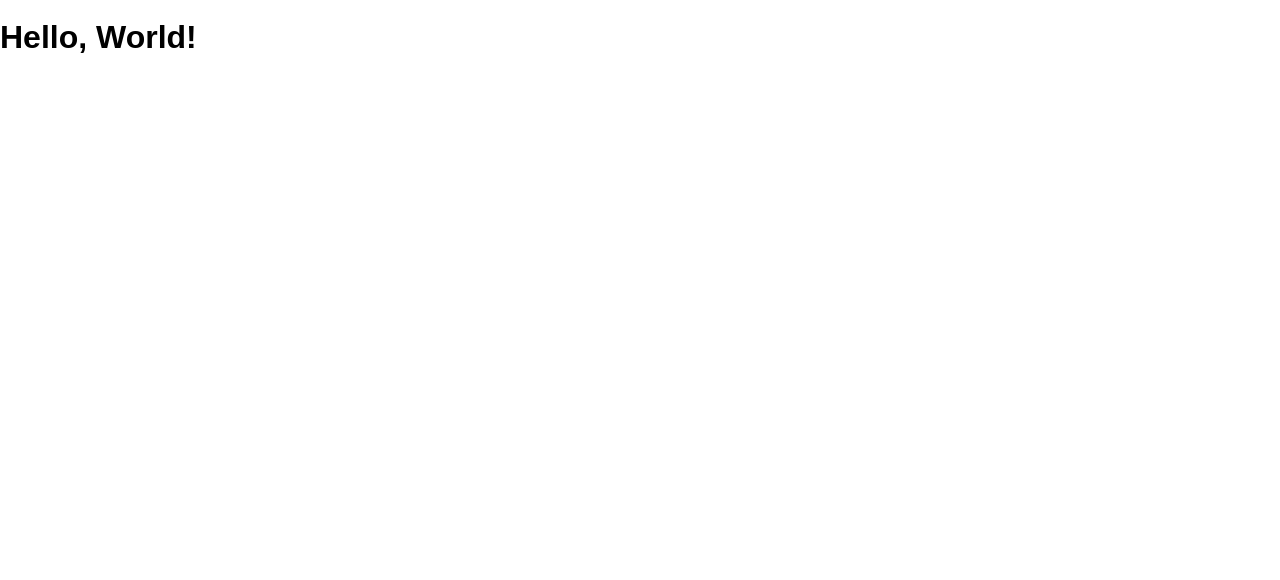
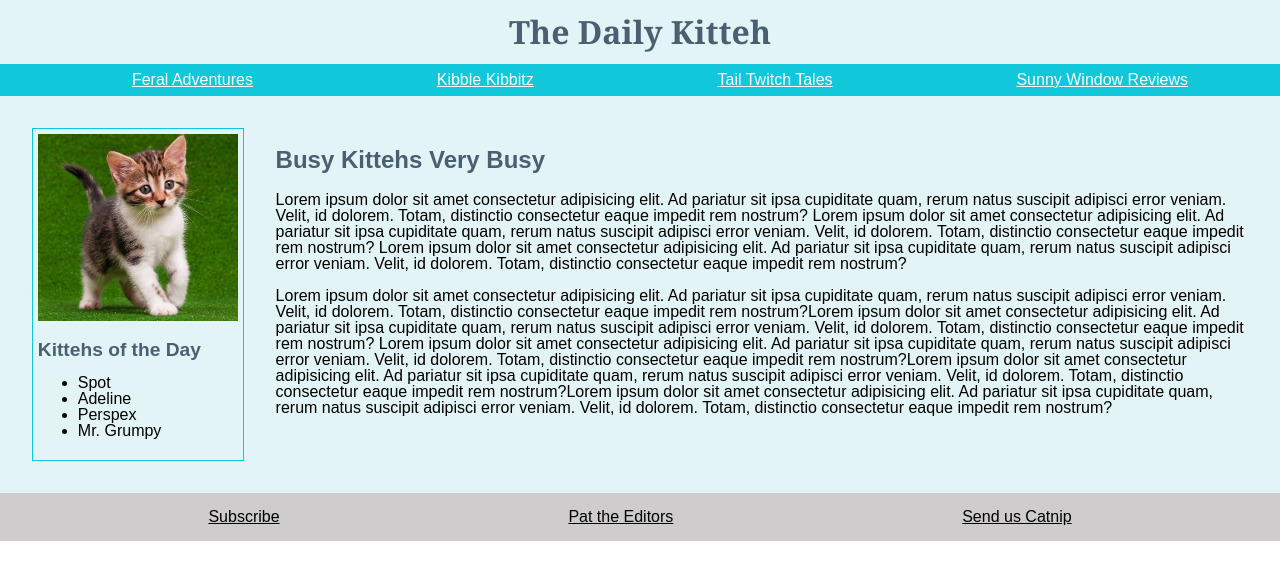
Before and after one commit to biancakbrown58/the-daily-kitteh, a website: page public/index.html in a window 1280 px wide. Drawn offline with Linux system fonts and the light colour scheme.

Commit message:
finished with explorer mode

```diff
--- a/public/index.html
+++ b/public/index.html
@@ -3,11 +3,76 @@
   <head lang="en">
     <meta charset="UTF-8" />
     <meta name="viewport" content="width=device-width, initial-scale=1" />
-    <title>y</title>
+    <title>The Daily Kitteh</title>
     <link rel="shortcut icon" href="/favicon.ico" />
     <link rel="stylesheet" href="/screen.css" />
   </head>
   <body>
-    <h1 class="hello-world">Hello, World!</h1>
+    <section class="header">
+      <h1>The Daily Kitteh</h1>
+    </section>
+    <section class="nav-bar">
+      <ul>
+        <li>Feral Adventures</li>
+        <li>Kibble Kibbitz</li>
+        <li>Tail Twitch Tales</li>
+        <li>Sunny Window Reviews</li>
+      </ul>
+    </section>
+    <section>
+      <aside>
+        <div class="highlight">
+          <img src="Kitten.jpg" alt="Cute Kitty" width="200" />
+          <h2>Kittehs of the Day</h2>
+          <ul>
+            <li>Spot</li>
+            <li>Adeline</li>
+            <li>Perspex</li>
+            <li>Mr. Grumpy</li>
+          </ul>
+        </div>
+        <div class="article">
+          <h2>Busy Kittehs Very Busy</h2>
+          <p>
+            Lorem ipsum dolor sit amet consectetur adipisicing elit. Ad pariatur
+            sit ipsa cupiditate quam, rerum natus suscipit adipisci error
+            veniam. Velit, id dolorem. Totam, distinctio consectetur eaque
+            impedit rem nostrum? Lorem ipsum dolor sit amet consectetur
+            adipisicing elit. Ad pariatur sit ipsa cupiditate quam, rerum natus
+            suscipit adipisci error veniam. Velit, id dolorem. Totam, distinctio
+            consectetur eaque impedit rem nostrum? Lorem ipsum dolor sit amet
+            consectetur adipisicing elit. Ad pariatur sit ipsa cupiditate quam,
+            rerum natus suscipit adipisci error veniam. Velit, id dolorem.
+            Totam, distinctio consectetur eaque impedit rem nostrum?
+          </p>
+          <p>
+            Lorem ipsum dolor sit amet consectetur adipisicing elit. Ad pariatur
+            sit ipsa cupiditate quam, rerum natus suscipit adipisci error
+            veniam. Velit, id dolorem. Totam, distinctio consectetur eaque
+            impedit rem nostrum?Lorem ipsum dolor sit amet consectetur
+            adipisicing elit. Ad pariatur sit ipsa cupiditate quam, rerum natus
+            suscipit adipisci error veniam. Velit, id dolorem. Totam, distinctio
+            consectetur eaque impedit rem nostrum? Lorem ipsum dolor sit amet
+            consectetur adipisicing elit. Ad pariatur sit ipsa cupiditate quam,
+            rerum natus suscipit adipisci error veniam. Velit, id dolorem.
+            Totam, distinctio consectetur eaque impedit rem nostrum?Lorem ipsum
+            dolor sit amet consectetur adipisicing elit. Ad pariatur sit ipsa
+            cupiditate quam, rerum natus suscipit adipisci error veniam. Velit,
+            id dolorem. Totam, distinctio consectetur eaque impedit rem
+            nostrum?Lorem ipsum dolor sit amet consectetur adipisicing elit. Ad
+            pariatur sit ipsa cupiditate quam, rerum natus suscipit adipisci
+            error veniam. Velit, id dolorem. Totam, distinctio consectetur eaque
+            impedit rem nostrum?
+          </p>
+        </div>
+      </aside>
+    </section>
+    <section>
+      <footer>
+        <li>Subscribe</li>
+        <li>Pat the Editors</li>
+        <li>Send us Catnip</li>
+      </footer>
+    </section>
   </body>
 </html>
--- a/public/screen.css
+++ b/public/screen.css
@@ -10,3 +10,63 @@ body {
   margin: 0;
   min-height: 100%;
 }
+
+.header h1 {
+  background-color: rgb(226, 244, 245);
+  font-size: 2rem;
+  font-family: Georgia, 'Times New Roman', Times, serif;
+  color: rgb(74, 95, 114);
+  text-align: center;
+  padding: 1rem;
+  margin: 0;
+}
+.nav-bar ul {
+  display: flex;
+  justify-content: space-around;
+  background-color: rgb(17, 199, 218);
+  margin: 0;
+  padding-top: 0.5rem;
+  padding-bottom: 0.5rem;
+  align-items: center;
+}
+.nav-bar li {
+  list-style: none;
+  text-decoration: underline;
+  color: white;
+}
+/* .nav-bar:nth-child(1) {
+  margin-left: 8rem;
+  list-style: none;
+}
+.nav-bar:nth-child(4) {
+  margin-right: 8rem;
+  list-style: none;
+} */
+aside {
+  background-color: rgb(226, 244, 245);
+  display: flex;
+  padding: 2rem;
+  /* flex-direction: column; */
+}
+.article {
+  padding-left: 2rem;
+}
+.highlight {
+  border: 1px solid rgb(17, 199, 218);
+  padding: 0.3rem;
+}
+.highlight h2 {
+  color: rgb(74, 95, 114);
+  font-size: 1.2rem;
+}
+.article h2 {
+  color: rgb(74, 95, 114);
+}
+footer {
+  display: flex;
+  justify-content: space-around;
+  text-decoration: underline;
+  list-style: none;
+  background-color: rgb(206, 204, 204);
+  padding: 1rem 4rem;
+}
```
Also changed, not shown: public/Kitten.jpg (added).
